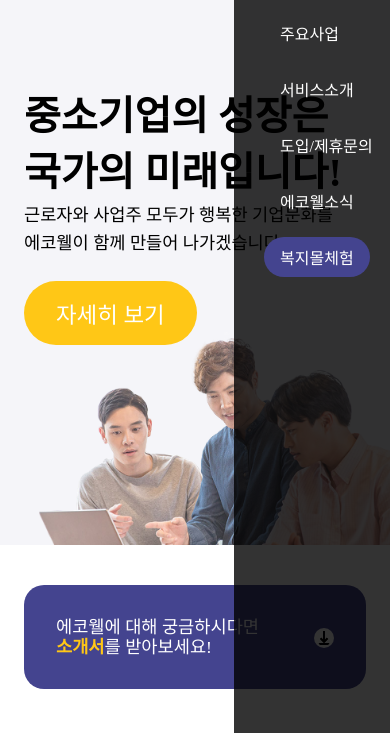
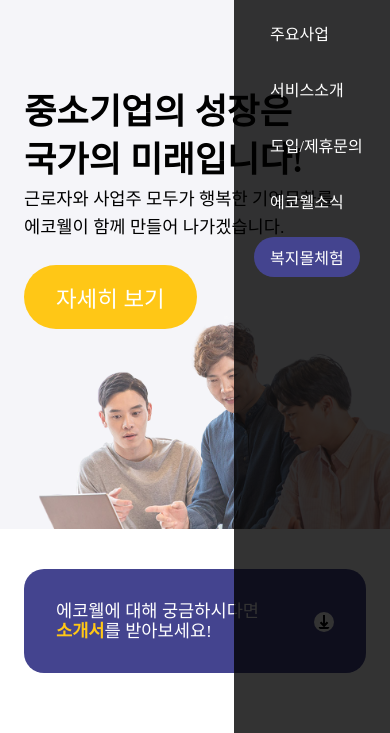
Before and after one commit to lea330/portfolio, a plain HTML site: page echowel/main.html in a window 390 px wide. Both pictures are taken after a click on the element 354 px from the left and 50 px from the top of the page. Shown: the part 111-844 px from the top of the page. Drawn offline with nearby package versions, Linux system fonts and the light colour scheme; a web font is replaced by a local one.

Commit message:
Add files via upload

```diff
--- a/echowel/css/main_m.css
+++ b/echowel/css/main_m.css
@@ -7,7 +7,7 @@ button{font-size: 1.4em;}
 
 header{height: 100px;}
 .header_in{width: 100%;left:0}
-.menu_wrap{visibility:hidden;padding: 60px 0 0 30px;
+.menu_wrap{visibility:hidden;padding: 60px 0 0 20px;
     transition: all 0.2s;margin-top:0;position: absolute;top: 0;right: 0;width:0%;height:100vh;background: rgba(0,0,0,.8);color: #fff;}
 .menu_wrap.on{visibility: visible;width:40%;}
 .menu li{clear:both;margin-left: 0;padding: 8px 0;}
@@ -26,6 +26,7 @@ header{height: 100px;}
 
 #con1 .mb{width:100%;}
 .mb_txt{width:100%;padding: 200px 24px;}
+.mb_txt h1{font-size: 2.2em;line-height: 48px;}
 .mb_img{width:100%;}
 .mb_img img{width:100%;}
 
```
